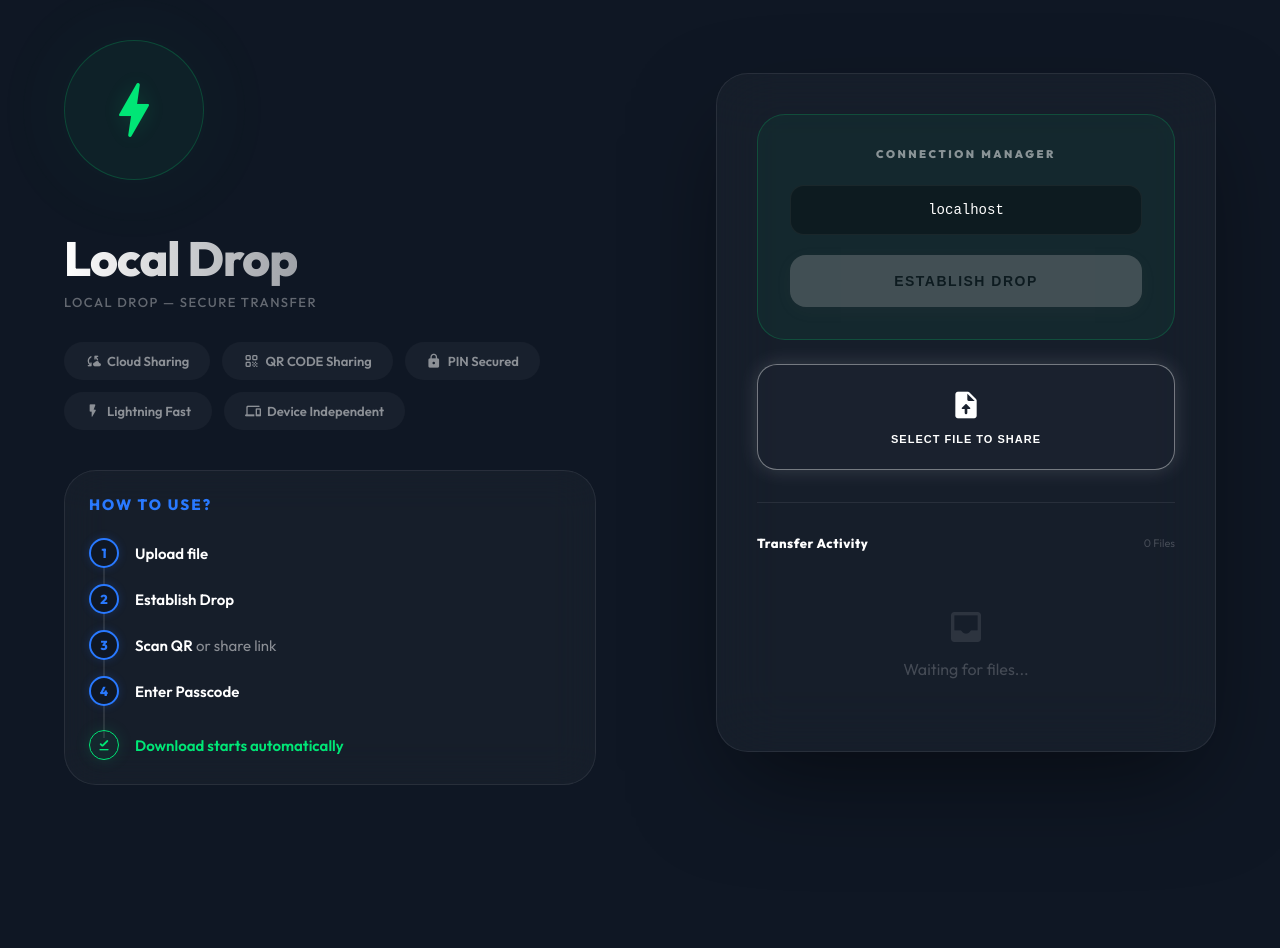
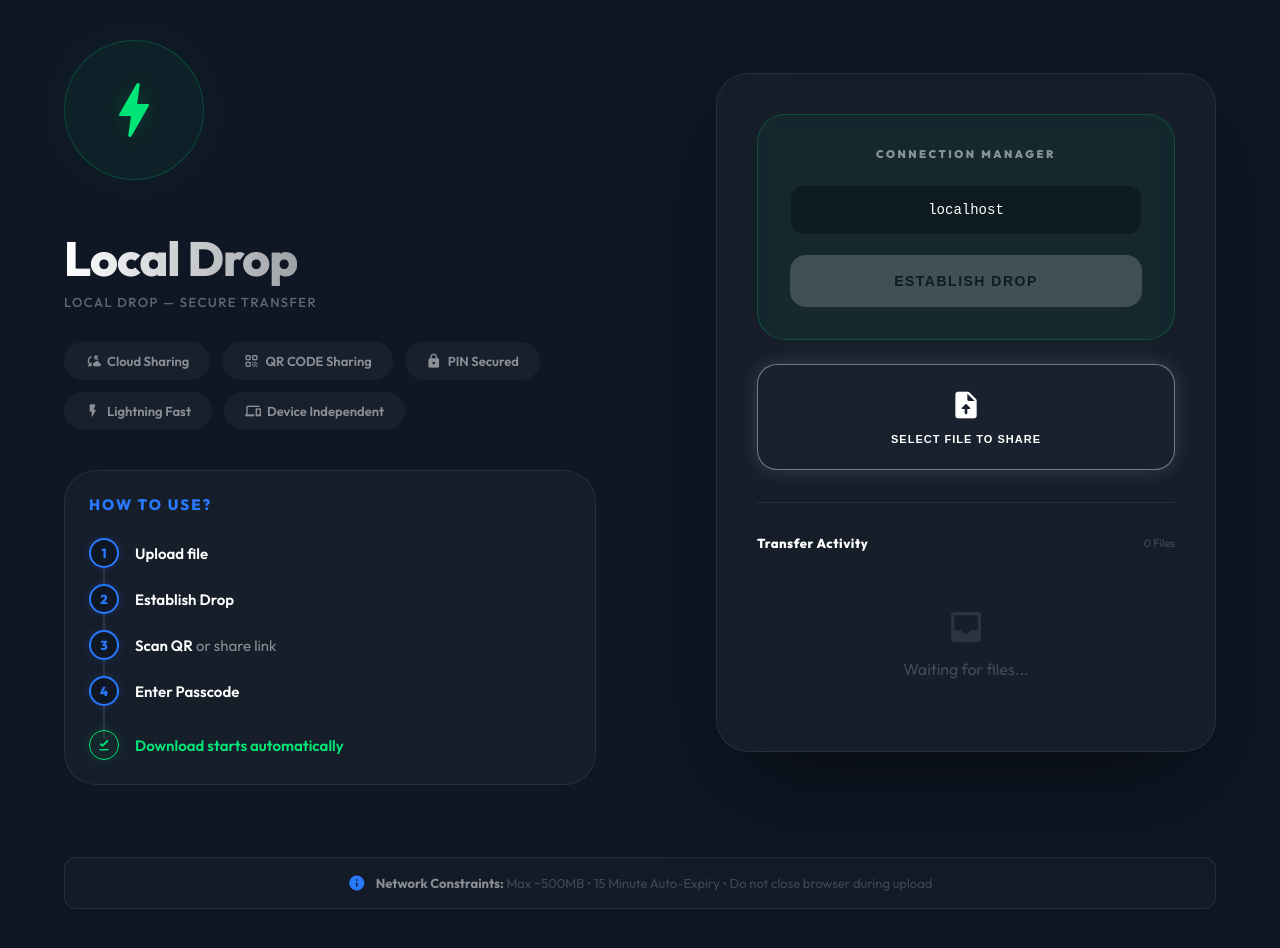
Before and after one commit to Surajit00007/LocalDrop-fileshare, a React (Vite) app in the folder localdrop_webapp/: page / in a window 1280 px wide. Before the commit the page ends 825 px from the top, so only its background shows below. Built offline with nearby package versions, Linux system fonts and the light colour scheme.

Commit message:
✨ UI Refinements: Introduce comprehensive App Constraints footer to implicitly guide user expectations around limitations

```diff
--- a/localdrop_webapp/src/UploaderApp.tsx
+++ b/localdrop_webapp/src/UploaderApp.tsx
@@ -390,6 +390,12 @@ export default function UploaderApp() {
           )
         )}
       </div>
+
+      {/* Constraints Footer */}
+      <div className="app-footer">
+        <span className="material-icons-round">info</span>
+        <span><strong>Network Constraints:</strong> Max ~500MB • 15 Minute Auto-Expiry • Do not close browser during upload</span>
+      </div>
     </div>
   );
 }
--- a/localdrop_webapp/src/index.css
+++ b/localdrop_webapp/src/index.css
@@ -908,3 +908,29 @@ body {
 .step-text.final strong {
   color: var(--green);
 }
+
+/* Application Footer Constraints */
+.app-footer {
+  grid-column: 1 / -1;
+  text-align: center;
+  padding: 16px;
+  margin-top: 12px;
+  color: var(--text-subtle);
+  font-size: 13px;
+  display: flex;
+  align-items: center;
+  justify-content: center;
+  gap: 10px;
+  background: rgba(255, 255, 255, 0.02);
+  border: 1px solid var(--border);
+  border-radius: 12px;
+}
+
+.app-footer .material-icons-round {
+  font-size: 18px;
+  color: var(--cyan);
+}
+
+.app-footer strong {
+  color: var(--text-muted);
+}
```
